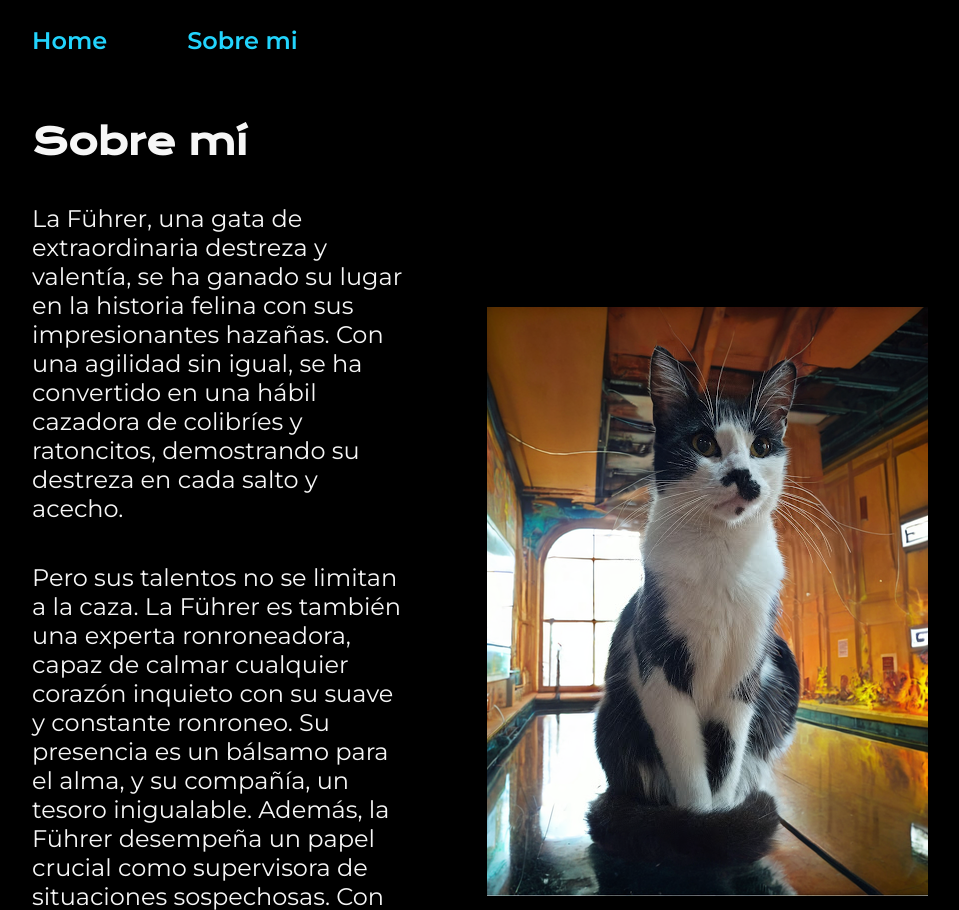
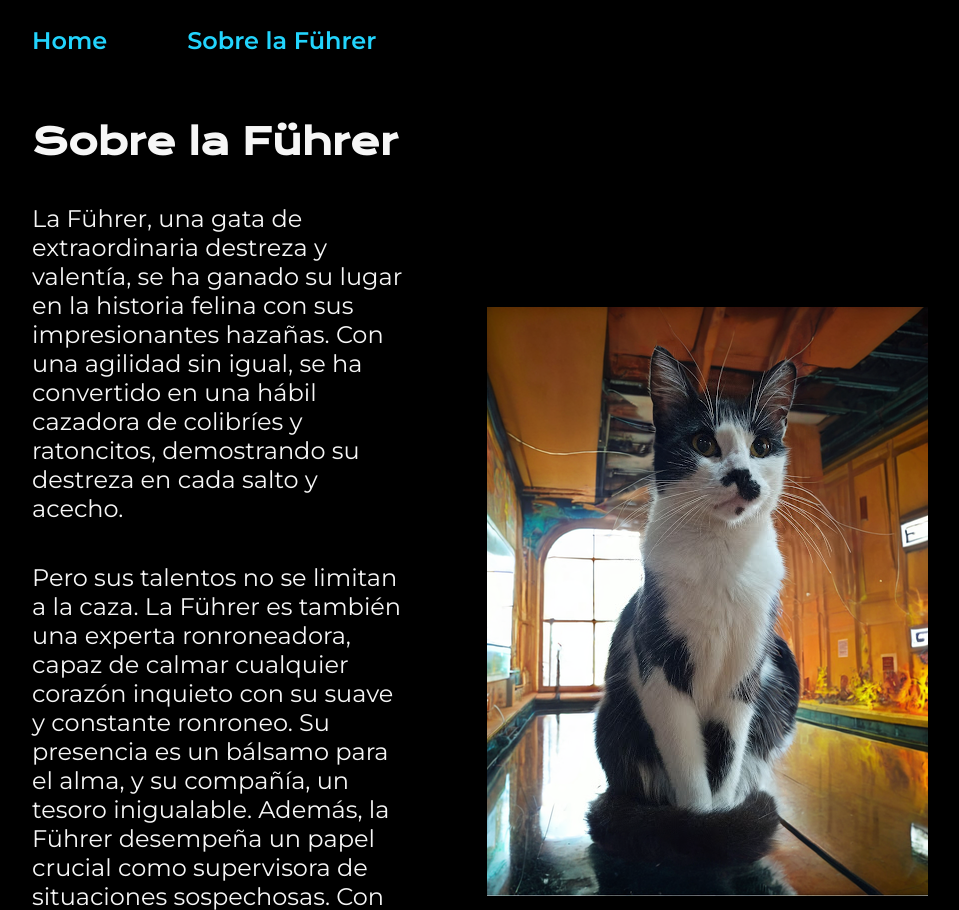
Before and after one commit to jo-yanez/fuhrer, a plain HTML site: page about.html in a window 1280 px wide. Shown: the top 910 px of the page, without its empty margins (160-1119 px from the left). Drawn offline with nearby package versions, Linux system fonts and the light colour scheme.

Commit message:
Actualiza Sobre mi a sobre Führer

```diff
--- a/about.html
+++ b/about.html
@@ -10,12 +10,12 @@
     <header class="header">
         <nav class="header__menu">
             <a class="header__menu__link" href="index.html">Home</a>
-            <a class="header__menu__link" href="about.html">Sobre mi</a>
+            <a class="header__menu__link" href="about.html">Sobre la Führer</a>
         </nav>
     </header>
     <main class="presentacion">
         <section class="presentacion__contenido">
-            <h1 class="presentacion__contenido__titulo">Sobre mí</h1>
+            <h1 class="presentacion__contenido__titulo">Sobre la Führer</h1>
             <p class="presentacion__contenido__texto">La Führer, una gata de extraordinaria destreza y valentía,
                 se ha ganado su lugar en la historia felina con sus impresionantes hazañas. Con una agilidad sin
                 igual, se ha convertido en una hábil cazadora de colibríes y ratoncitos, demostrando su destreza
```
Also changed, not shown: index.html (+1 -1 lines).
